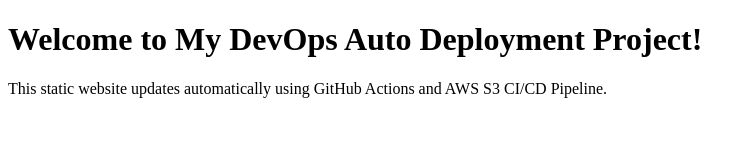
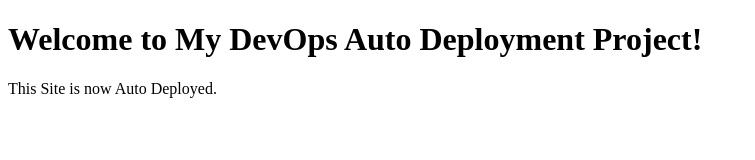
Before and after one commit to SanjayKarthikeyan002/WebsiteAuto-Deployment, a plain HTML site: page index.html in a window 1280 px wide. Shown: the whole page, without its empty margins (0-755 px from the left). Drawn offline with Linux system fonts and the light colour scheme.

Commit message:
FIrst Deploy after setting workflow

```diff
--- a/index.html
+++ b/index.html
@@ -5,6 +5,6 @@
 </head>
 <body>
     <h1>Welcome to My DevOps Auto Deployment Project!</h1>
-    <p>This static website updates automatically using GitHub Actions and AWS S3 CI/CD Pipeline.</p>
+    <p>This Site is now Auto Deployed.</p>
 </body>
 </html>
```
